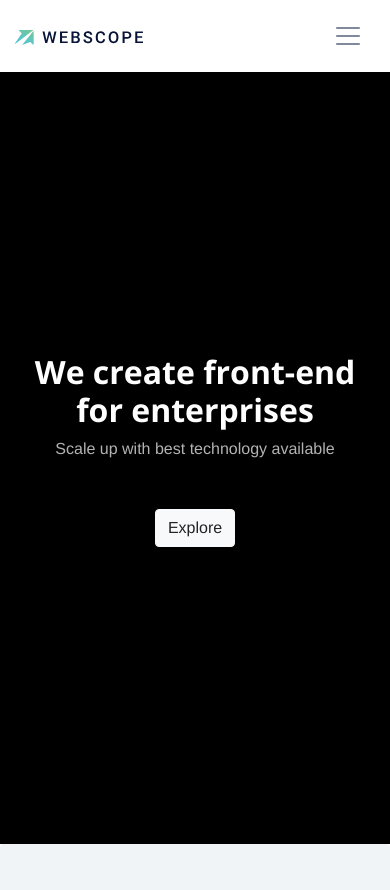
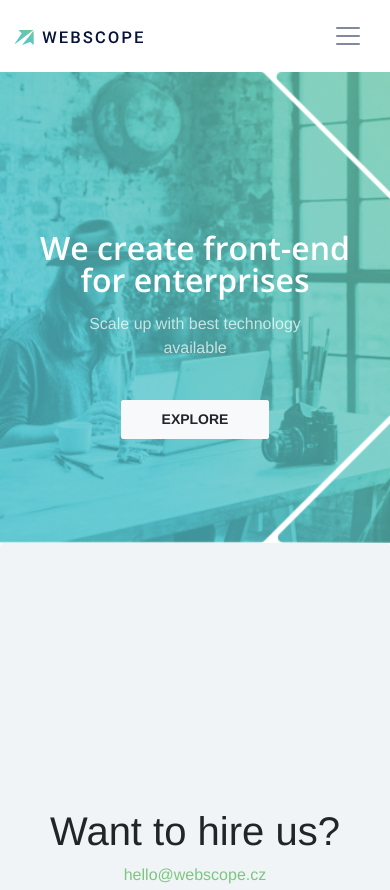
Before and after one commit to niC00L/webscope, a website with bundled scripts: page index.html in a window 390 px wide. Shown: the top 890 px of the page. Built offline with nearby package versions, Linux system fonts and the light colour scheme; files whose address does not match are found by name.

Commit message:
Homepage banner + footer

```diff
--- a/index.html
+++ b/index.html
@@ -34,10 +34,10 @@
 <body id="page-top">
 
 <!-- Navigation -->
-<nav class="navbar navbar-expand-xs navbar-light fixed-top" id="mainNav">
+<nav class="navbar navbar-expand-xs navbar-light" id="mainNav">
     <div class="container">
         <a class="navbar-brand js-scroll-trigger" href="#page-top">
-            <img src="/img/logo.svg" alt="Webscope Logo" />
+            <img src="img/logo.svg" alt="Webscope Logo" />
         </a>
         <button class="navbar-toggler navbar-toggler-right" type="button" data-toggle="collapse"
                 data-target="#navbarResponsive" aria-controls="navbarResponsive" aria-expanded="false"
@@ -69,15 +69,21 @@
     </div>
 </nav>
 
-<header id="home" class="masthead text-left text-white d-flex">
-    <div class="container my-auto text-center text-md-left">
+<header id="home" class="masthead text-white d-flex container">
+    <div class="masthead__background">
+        <picture>
+          <source media="(max-width: 767px)" srcset="img/homepage-mobile.jpg">
+          <img src="img/homepage-desktop.jpg" alt="Guy with laptop">
+        </picture>
+    </div>
+    <div class="masthead__content my-auto text-center text-lg-left">
         <div class="row">
-            <div class="col-lg-8">
-                <h1 class="">
-                    <strong>We create front-end for enterprises</strong>
+            <div class="col-lg-6 col-xl-7">
+                <h1 class="masthead__heading">
+                    We create front-end for enterprises
                 </h1>
-                <p class="text-faded mb-5">Scale up with best technology available</p>
-                <a class="btn btn-light btn-xl" href="#">Explore</a>
+                <p class="masthead__text text-faded">Scale up with best technology available</p>
+                <a class="btn btn-light" href="#">Explore</a>
             </div>
         </div>
     </div>
--- a/scss/_global.scss
+++ b/scss/_global.scss
@@ -10,6 +10,11 @@ body,
 html {
   width: 100%;
   height: 100%;
+}
+
+.btn {
+  text-transform: uppercase;
+  font-size: .875em;
 }
 
 body {
--- a/scss/_masthead.scss
+++ b/scss/_masthead.scss
@@ -1,23 +1,63 @@
 // Styling for the masthead
-header.masthead {
+.masthead {
+  position: relative;
   padding-top: 10rem;
   padding-bottom: calc(10rem - 56px);
-  background-color: black;
+  overflow: hidden;
 
-  h1 {
-    font-size: 2rem;
+  @include media-breakpoint-up(md) {
+    border-radius: $border-radius;
   }
-  p {
-    font-weight: 300;
-  }
-  @media (min-width: 768px) {
-    p {
-      font-size: 1.15rem;
+
+  &__background {
+    position: absolute;
+    top: 0;
+    left: 0;
+    right: 0;
+    bottom: 0;
+    img {
+      width: 100%;
+      height: 100%;
+      object-fit: cover;
     }
   }
-  @media (min-width: 1200px) {
-    h1 {
-      font-size: 4rem;
+
+  &__content {
+    width: 100%;
+  }
+
+  &__heading {
+    margin-bottom: 1rem;
+    font-size: 2rem;
+    font-weight: 600;
+    line-height: 1;
+  }
+
+  &__text {
+    margin: 0 auto 2.5rem auto;
+    @include media-breakpoint-down(md) {width: 60%;}
+    font-size: 1rem;
+    line-height: 1.5em;
+  }
+}
+
+@include media-breakpoint-up(lg) {
+  .masthead {
+    padding-left: 4rem;
+    padding-right: 4rem;
+    &__text {
+      margin-left: 0;
     }
   }
 }
+
+@include media-breakpoint-up(xl) {
+  .masthead {
+    padding-left: 6.8rem;
+    padding-right: 6.8rem;
+    &__heading {
+      margin-bottom: 2rem;
+      font-size: 3.75rem;
+    }
+  }
+}
--- a/scss/_navbar.scss
+++ b/scss/_navbar.scss
@@ -25,5 +25,7 @@
     }
   }
   .navbar-toggler {border: none;}
-
+  @include media-breakpoint-up(xl) {
+    padding: 3.5rem 0;
+  }
 }
--- a/scss/variables.scss
+++ b/scss/variables.scss
@@ -1,3 +1,9 @@
+// Unchanged
+$border-radius:               .25rem !default;
+$border-radius-lg:            .3rem !default;
+$border-radius-sm:            .2rem !default;
+
+
 // Variables
 
 $white: #fff;
@@ -26,8 +32,7 @@ $grid-breakpoints: (
 // Define the maximum width of `.container` for different screen sizes.
 
 $container-max-widths: (
-  sm: 540px,
-  md: 720px,
+
   lg: 960px,
   xl: 1328px
 ) !default;
@@ -42,3 +47,15 @@ $spacer: 1rem;
 
 $navbar-padding-y:                  $spacer;
 $navbar-padding-x:                  0;
+
+
+// Buttons
+
+$btn-border-radius:           $border-radius/2 ;
+$btn-border-radius-lg:        $border-radius-lg/2 ;
+
+$btn-padding-y:               .5rem;
+$btn-padding-x:               2.5rem;
+
+$btn-font-weight:             600;
+$btn-border-radius-sm:        $border-radius-sm/2 ;
```
Also changed, not shown: css/creative.css, css/creative.min.css, img/homepage-desktop.jpg.
